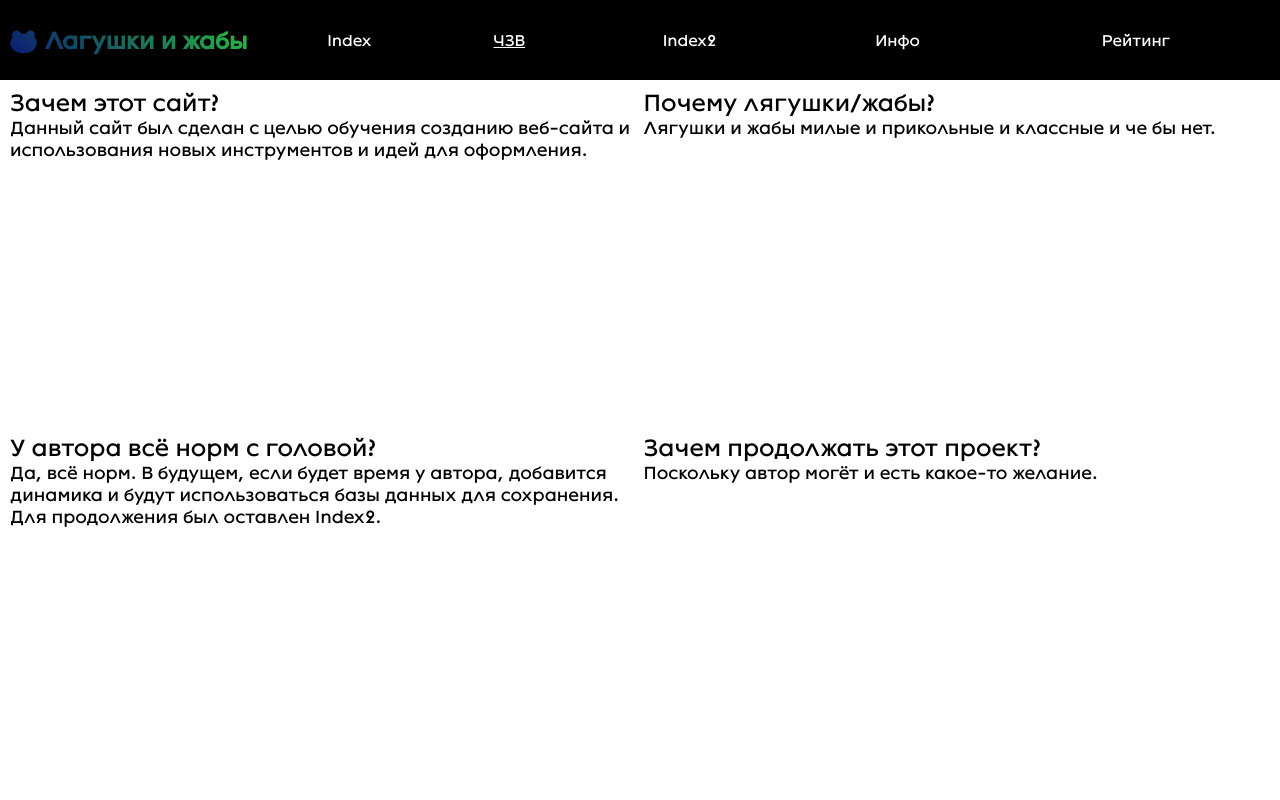
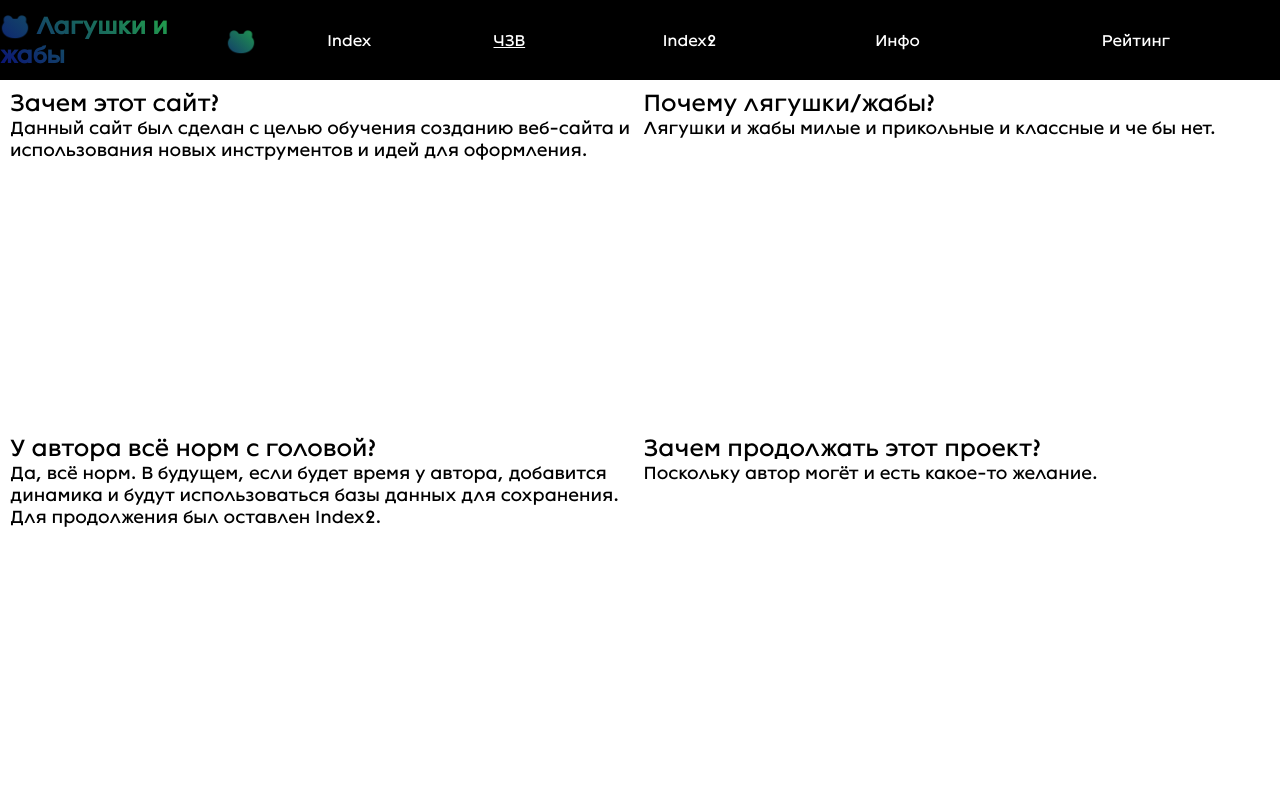
Before and after one commit to DisturbedEye/lagushki, a plain HTML site: page faq.html in a window 1280 px wide. Drawn offline with Linux system fonts and the light colour scheme.

Commit message:
Add files via upload

```diff
--- a/faq.html
+++ b/faq.html
@@ -7,7 +7,10 @@
 </head>
 <body>
     <div id="menu">
-        <div class="t1"><h1 class="title">🐸 Лагушки и жабы</h1></div>
+        <div class="t1">
+            <h1 id="titlel" class="title">🐸 Лагушки и жабы</h1>
+            <h1 id="titles" class="title">🐸</h1>
+        </div>
         <div class="links">
             <a href="index.html" class="link">Index</a>
             <a href="faq.html" class="alink link">ЧЗВ</a>
```
Also changed, not shown: index.html (+4 -1 lines), index2.html (+4 -1 lines), info.html (+4 -1 lines), rating.html (+4 -1 lines).
